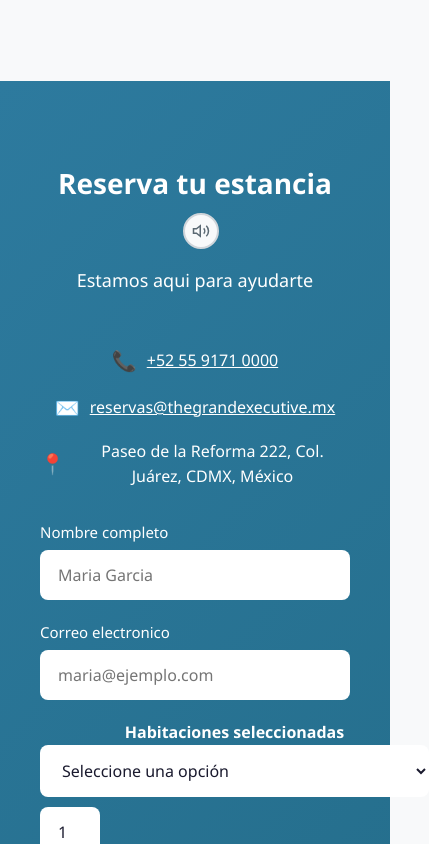
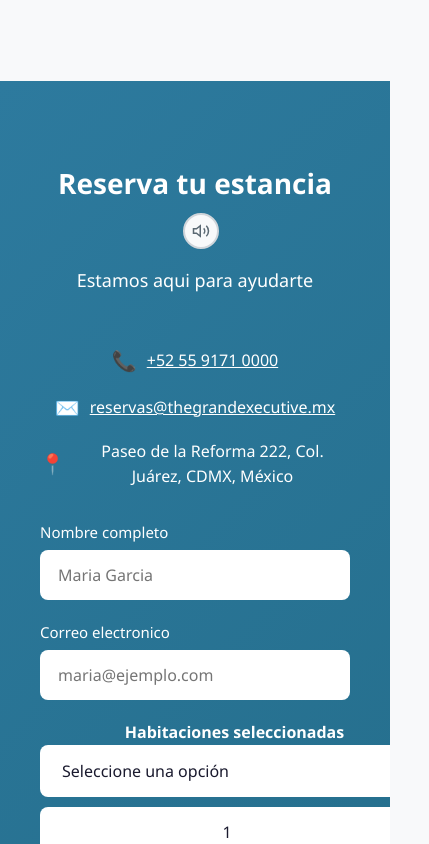
Before and after one commit to withergamer36/Hotel_Inclusividad, a React (Vite) app: page / in a window 390 px wide. Shown: the part 11156-12000 px from the top of the page, 429 px wide, since content can reach past the window. Built offline with nearby package versions, Linux system fonts and the light colour scheme; a web font is replaced by a local one.

Commit message:
voice_navegation_dekestop_fix

```diff
--- a/src/components/App/App.css
+++ b/src/components/App/App.css
@@ -39,6 +39,8 @@
 
 .landing {
   min-height: 100vh;
+  overflow-x: hidden;
+  width: 100%;
 }
 
 .sr-only {
@@ -1772,11 +1774,24 @@
 @media (max-width: 480px) {
   .room-selection-row {
     flex-wrap: wrap;
+    gap: 10px;
+    width: 100%;
   }
   .room-type-group {
     flex: 1 1 100%;
+    min-width: 100%;
   }
   .room-qty-group {
-    width: 60px;
-  }
-}
+    flex: 1;
+  }
+  .accommodation-options {
+    grid-template-columns: 1fr;
+  }
+}
+
+/* Solución definitiva para el desbordamiento horizontal en móviles */
+html, body {
+  overflow-x: hidden;
+  width: 100%;
+  position: relative;
+}
--- a/src/components/VoiceNavigator/VoiceNavigator.tsx
+++ b/src/components/VoiceNavigator/VoiceNavigator.tsx
@@ -83,8 +83,7 @@
     transcript,
     listening,
     resetTranscript,
-    browserSupportsSpeechRecognition,
-    isMicrophoneAvailable
+    browserSupportsSpeechRecognition
   } = useSpeechRecognition({ commands })
 
   const handleToggle = useCallback(() => {
@@ -92,15 +91,11 @@
       SpeechRecognition.stopListening()
       setIsVoiceActive(false)
     } else {
-      if (!isMicrophoneAvailable) {
-        toast.error(t('voice.microphoneError'))
-        return
-      }
       SpeechRecognition.startListening({ continuous: true, language: i18n.language === 'en' ? 'en-US' : 'es-MX' })
       setIsVoiceActive(true)
       toast.success(t('voice.activated'))
     }
-  }, [isVoiceActive, isMicrophoneAvailable, i18n.language, t])
+  }, [isVoiceActive, i18n.language, t])
 
   useEffect(() => {
     const timeout = setTimeout(() => {
@@ -110,7 +105,18 @@
   }, [transcript, resetTranscript])
 
   if (!browserSupportsSpeechRecognition) {
-    return null
+    return (
+      <div className="voice-navigator">
+        <button
+          className="voice-btn"
+          onClick={() => toast.error(t('voice.notSupported', 'El control por voz requiere Google Chrome o Edge en escritorio.'))}
+          aria-label="Control por voz no soportado"
+        >
+          <span className="voice-icon" aria-hidden="true">🎤</span>
+          <span className="voice-text">Voz (No Soportado)</span>
+        </button>
+      </div>
+    )
   }
 
   return (
```
